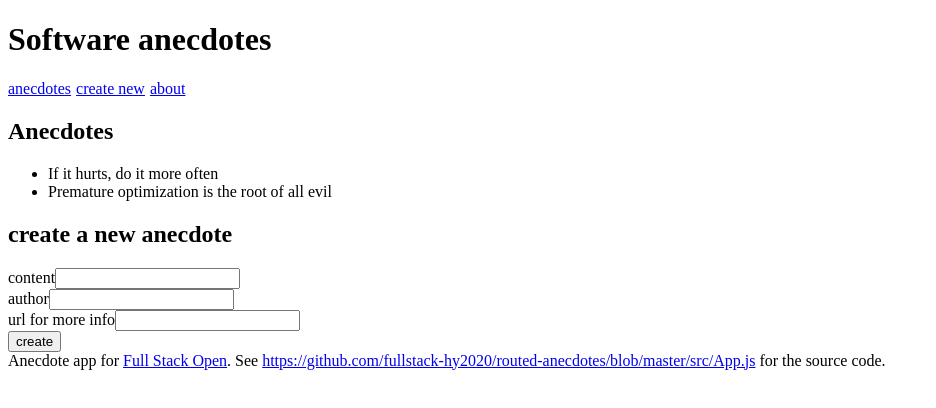
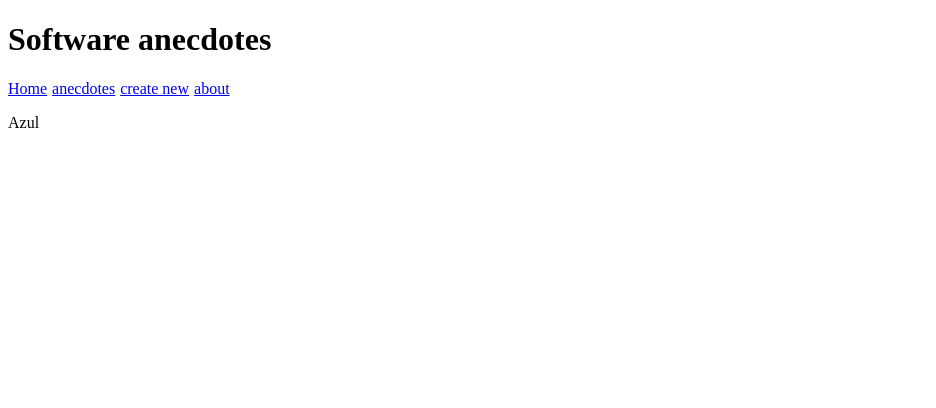
Before and after one commit to pyrhaa/fullStackOpen-part-7, a React (Create React App) app in the folder routed-anecdotes/: page / in a window 1280 px wide. Shown: the top 408 px of the page, without its empty margins (0-936 px from the left). Built offline with nearby package versions, Linux system fonts and the light colour scheme.

Commit message:
url link and route works, lets do the first exercices

```diff
--- a/routed-anecdotes/src/App.js
+++ b/routed-anecdotes/src/App.js
@@ -3,7 +3,10 @@ import Menu from './components/Menu';
 import Footer from './components/Footer';
 import AnecdoteList from './components/AnecdoteList';
 import CreateNew from './components/CreateNew';
+import About from './components/About';
+import Home from './components/Home';
 import {
+  Switch,
   Routes,
   Route,
   Link,
@@ -54,10 +57,15 @@ const App = () => {
   return (
     <div>
       <h1>Software anecdotes</h1>
+
       <Menu />
-      <AnecdoteList anecdotes={anecdotes} />
+      <Routes>
+        <Route path="/" element={<Home />} />
+        <Route path="/about" element={<About />} />
+      </Routes>
+      {/* <AnecdoteList anecdotes={anecdotes} />
       <CreateNew addNew={addNew} />
-      <Footer />
+      <Footer /> */}
     </div>
   );
 };
--- /dev/null
+++ b/routed-anecdotes/src/components/Home.js
@@ -0,0 +1,5 @@
+const Home = () => {
+  return <p>Azul</p>;
+};
+
+export default Home;
--- a/routed-anecdotes/src/components/Menu.js
+++ b/routed-anecdotes/src/components/Menu.js
@@ -1,4 +1,4 @@
-import { Link, Route, Routes } from 'react-router-dom';
+import { Link, Route, Routes, Switch } from 'react-router-dom';
 import About from './About';
 
 const Menu = () => {
@@ -7,7 +7,10 @@ const Menu = () => {
   };
   return (
     <div>
-      <div>
+      <nav>
+        <Link style={padding} to="/">
+          Home
+        </Link>
         <Link style={padding} to="/anecdotes">
           anecdotes
         </Link>
@@ -17,10 +20,7 @@ const Menu = () => {
         <Link style={padding} to="/about">
           about
         </Link>
-      </div>
-      <Routes>
-        <Route path="/about" element={<About />} />
-      </Routes>
+      </nav>
     </div>
 
     // <div>
```
